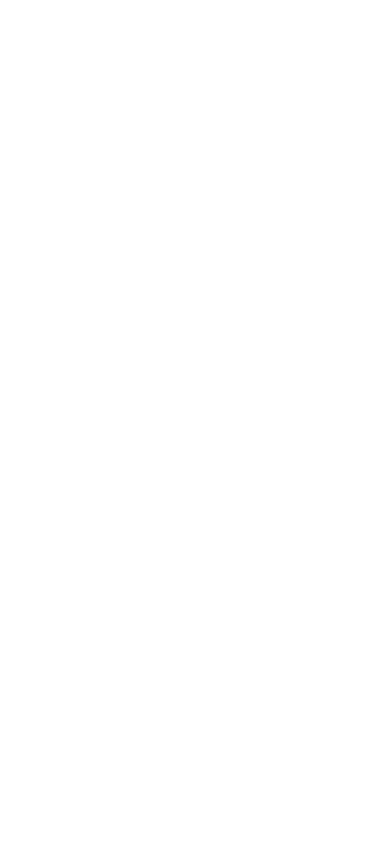
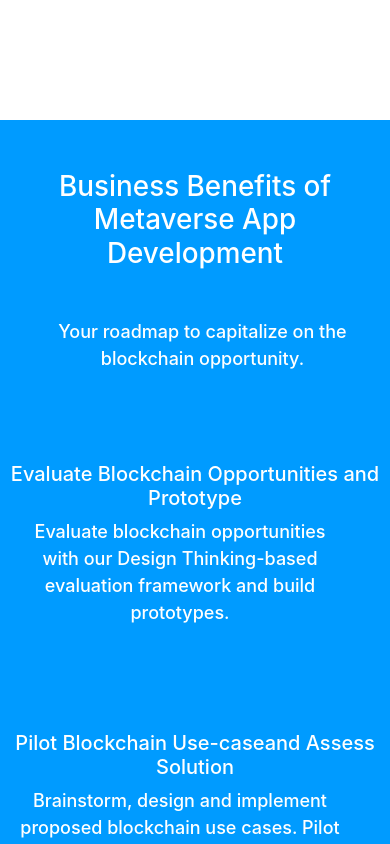
Before and after one commit to placeparks/Blockwise-tech, a React (Create React App) app: page / in a window 390 px wide. Shown: the part 9400-10244 px from the top of the page. Built offline with nearby package versions, Linux system fonts and the light colour scheme.

Commit message:
Update MetaverseBenefits.module.css

```diff
--- a/src/components/Home/MetaverseBenefits.module.css
+++ b/src/components/Home/MetaverseBenefits.module.css
@@ -90,6 +90,9 @@
         width: 320px;
         margin-left:15px;
       }
+      .metaSection{
+        margin-top: -1000px;
+      }
 }
 @media only screen and (min-width: 834px) and (max-width: 1194px) {
   .box1, .box2, .box3, .box4, .box5{
```
